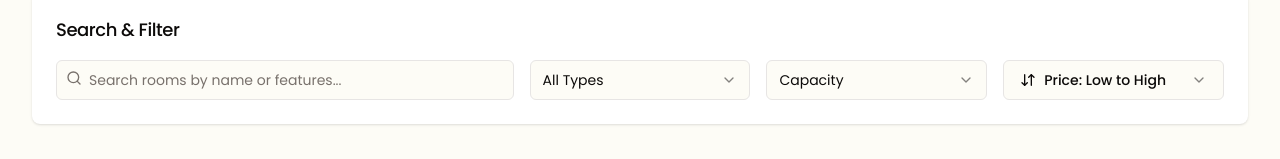
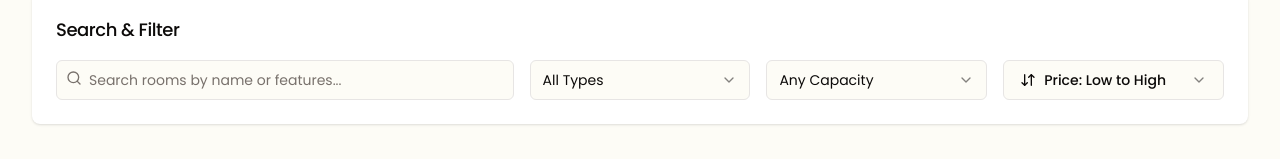
Before and after one commit to perezbenzi/cozy-retreat-reserve, a React (Vite) app: page /rooms in a window 1280 px wide. Shown: the part 256-415 px from the top of the page. Built offline with nearby package versions, Linux system fonts and the light colour scheme.

Commit message:
Fix: Select item value error
Ensure Select.Item components have non-empty string values.

```diff
--- a/src/pages/RoomListing.tsx
+++ b/src/pages/RoomListing.tsx
@@ -103,14 +103,14 @@ const RoomListing = () => {
               {/* Capacity Filter */}
               <div>
                 <Select
-                  value={capacity?.toString() || ''}
-                  onValueChange={(value) => setCapacity(value ? parseInt(value) : null)}
+                  value={capacity?.toString() || 'any'}
+                  onValueChange={(value) => setCapacity(value === 'any' ? null : parseInt(value))}
                 >
                   <SelectTrigger>
                     <SelectValue placeholder="Capacity" />
                   </SelectTrigger>
                   <SelectContent>
-                    <SelectItem value="">Any Capacity</SelectItem>
+                    <SelectItem value="any">Any Capacity</SelectItem>
                     <SelectItem value="1">1+ Person</SelectItem>
                     <SelectItem value="2">2+ People</SelectItem>
                     <SelectItem value="4">4+ People</SelectItem>
```
